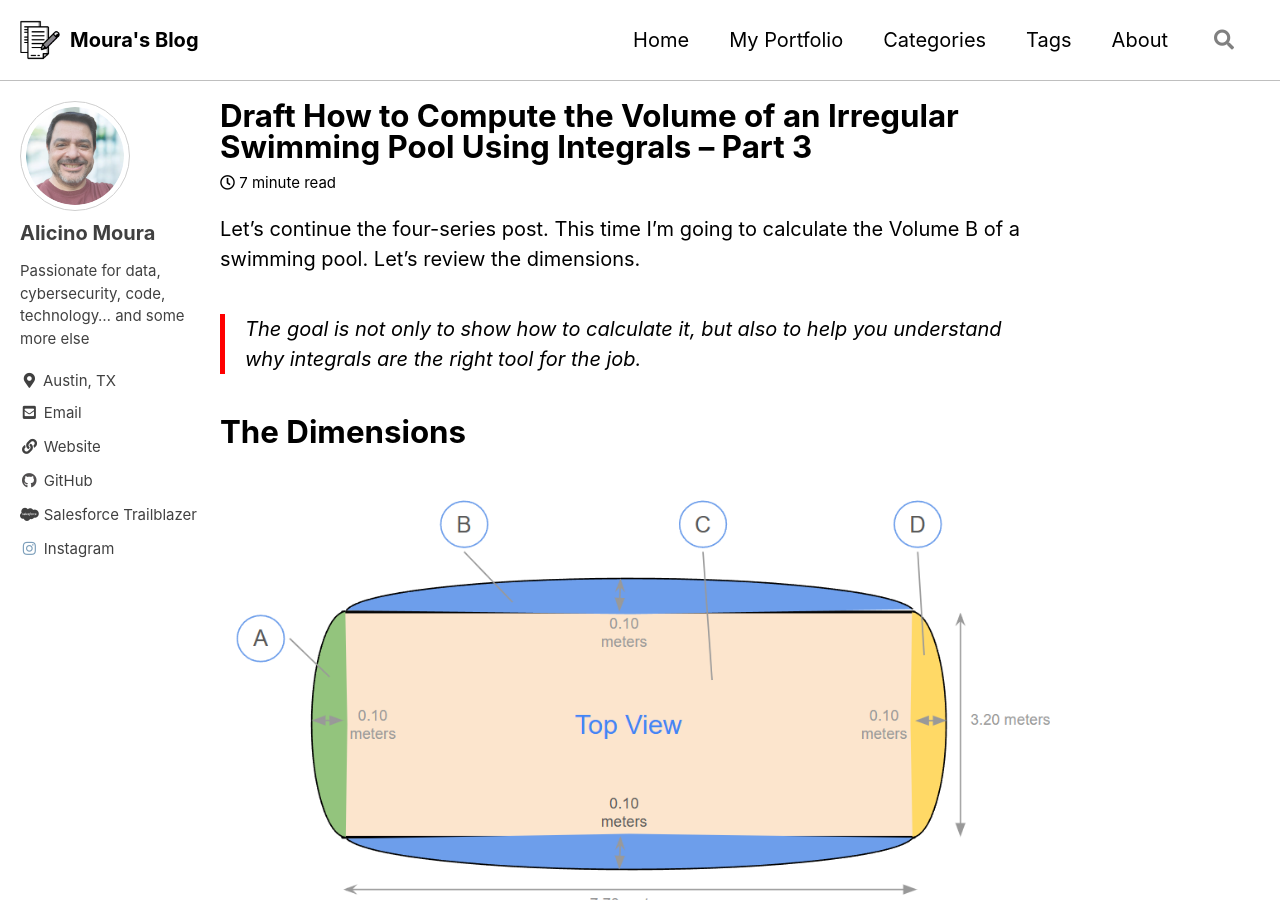
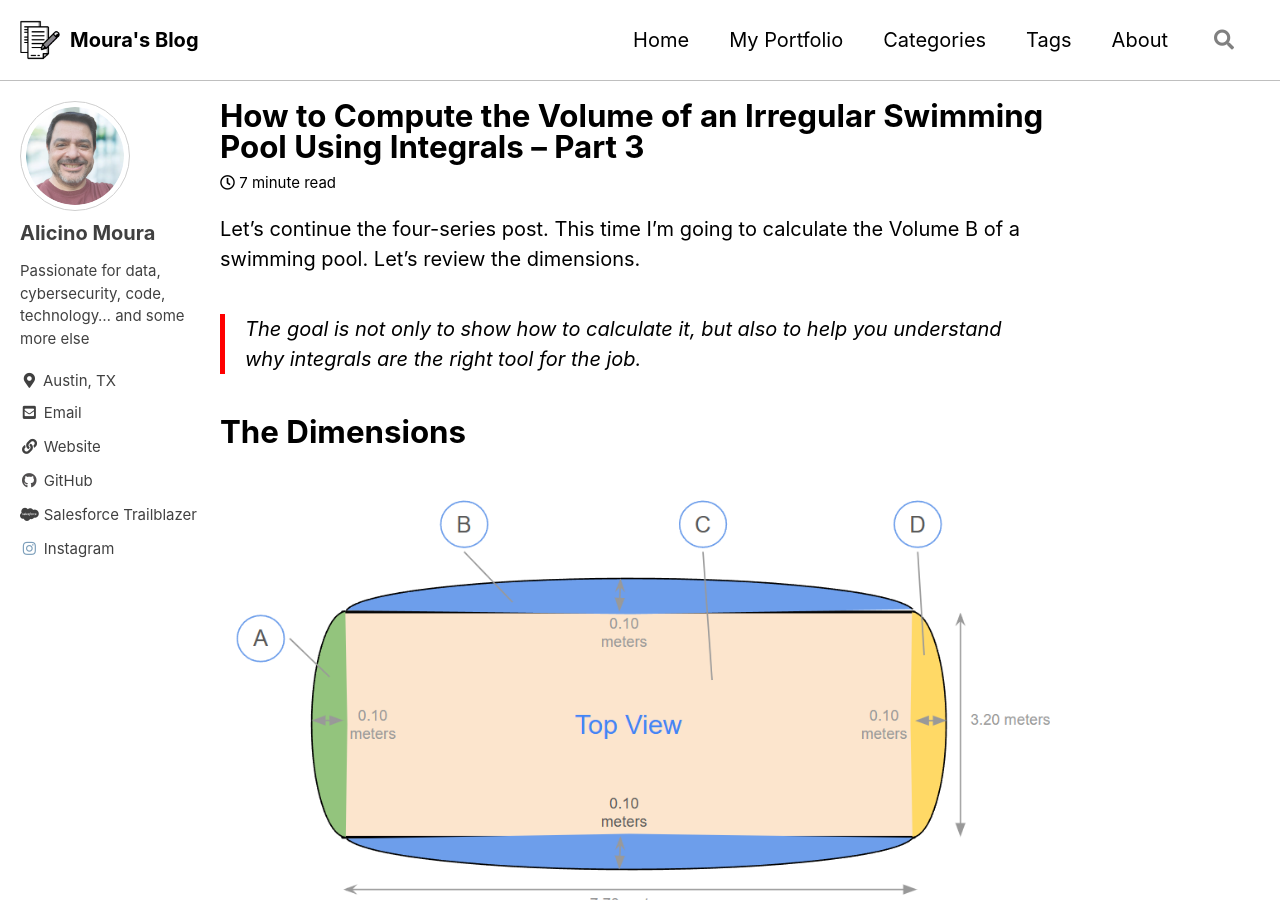
Before and after one commit to alicino/blog, a Jekyll site: the page built from _posts/2026-05-02-how-to-compute-the-volume-of-an-irregular-swimming-pool-using-integrals-parte-3.md, in a window 1280 px wide and 900 px high. Built offline with Jekyll 4.4.1, drawn with Linux system fonts in a browser that asks for light colours; cached includes are drawn as plain includes.

Commit message:
(fix) Post #3 swimming pool

```diff
--- a/_posts/2026-05-02-draft-how-to-compute-the-volume-of-an-irregular-swimming-pool-using-integrals-parte-3.md
+++ b/_posts/2026-05-02-how-to-compute-the-volume-of-an-irregular-swimming-pool-using-integrals-parte-3.md
@@ -1,7 +1,7 @@
 ---
 layout: single
-title: "Draft How to Compute the Volume of an Irregular Swimming Pool Using Integrals – Part 3"
-tdate: 2026-05-02
+title: "How to Compute the Volume of an Irregular Swimming Pool Using Integrals – Part 3"
+date: 2026-05-02
 tags:
   - calculus
   - integrals
```
